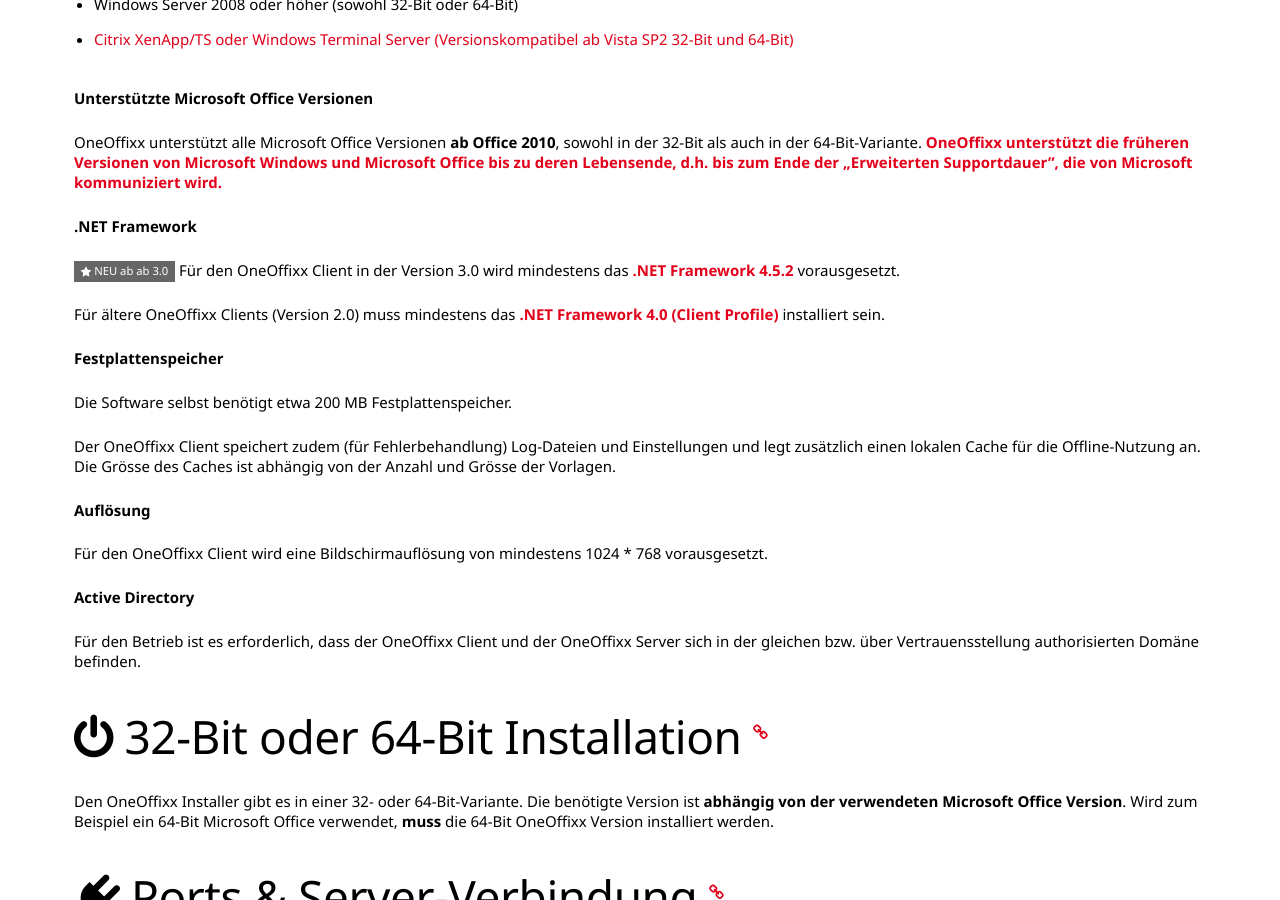
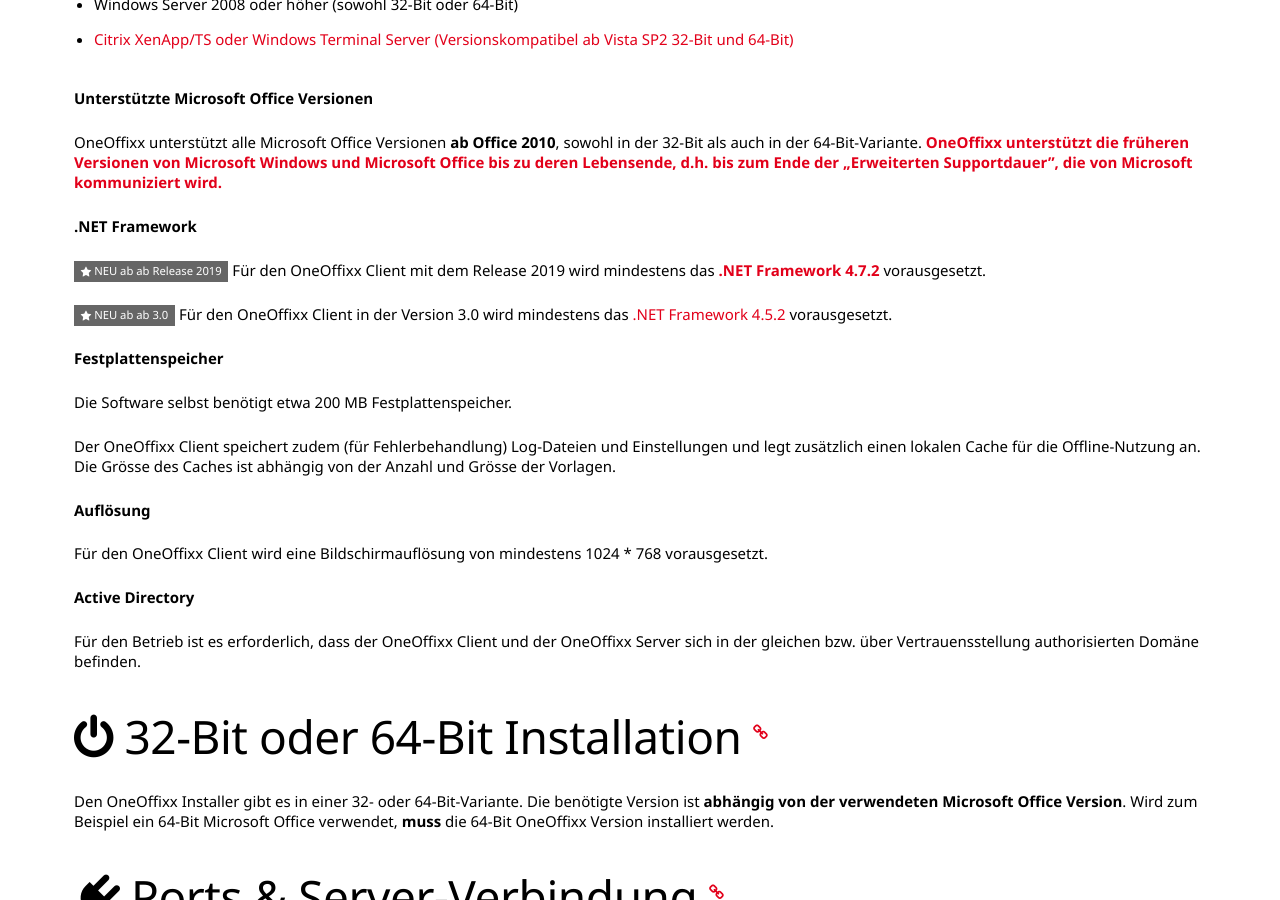
Before and after one commit to primesoft-group/oneoffixx-docs, a Jekyll site: the page built from _pages/install/de/client.md, in a window 1280 px wide and 900 px high, scrolled down 543 px. Built offline with Jekyll 4.4.1, drawn with Linux system fonts in a browser that asks for light colours; nearby versions of some CDN libraries; some web fonts are replaced.

Commit message:
added .NET Framework Release 2019

```diff
--- a/_pages/install/de/client.md
+++ b/_pages/install/de/client.md
@@ -23,9 +23,9 @@
 
 __.NET Framework__
 
- {% include new-badge.html version="ab 3.0" %} Für den OneOffixx Client in der Version 3.0 wird mindestens das __[.NET Framework 4.5.2](https://www.microsoft.com/en-US/download/details.aspx?id=42642)__ vorausgesetzt.
+ {% include new-badge.html version="ab Release 2019" %} Für den OneOffixx Client mit dem Release 2019 wird mindestens das __[.NET Framework 4.7.2](https://support.microsoft.com/en-us/help/4054530/microsoft-net-framework-4-7-2-offline-installer-for-windows)__ vorausgesetzt.
 
-Für ältere OneOffixx Clients (Version 2.0) muss mindestens das __[.NET Framework 4.0 (Client Profile)](https://www.microsoft.com/en-US/download/details.aspx?id=17113)__ installiert sein.
+ {% include new-badge.html version="ab 3.0" %} Für den OneOffixx Client in der Version 3.0 wird mindestens das [.NET Framework 4.5.2](https://www.microsoft.com/en-US/download/details.aspx?id=42642) vorausgesetzt.
 
 __Festplattenspeicher__
 
```
